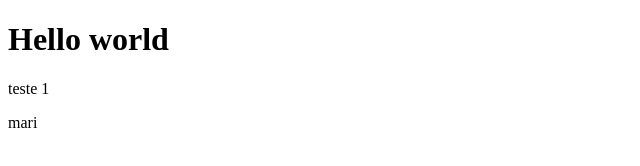
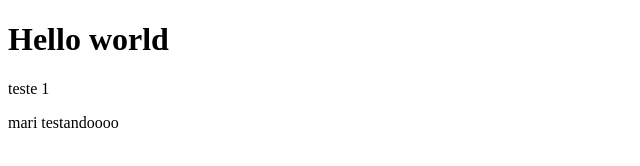
Before and after one commit to emilytsen/IncluEd, a plain HTML site: page cadastroUser.html in a window 1280 px wide. Shown: the full height of the page, 0-640 px from the left. Drawn offline with Linux system fonts and the light colour scheme.

Commit message:
emily testando

```diff
--- a/cadastroUser.html
+++ b/cadastroUser.html
@@ -10,6 +10,6 @@
 <body>
     <h1>Hello world</h1>
     <p>teste 1</p>
-    <p>mari</p>
+    <p>mari testandoooo</p>
 </body>
 </html>
```
